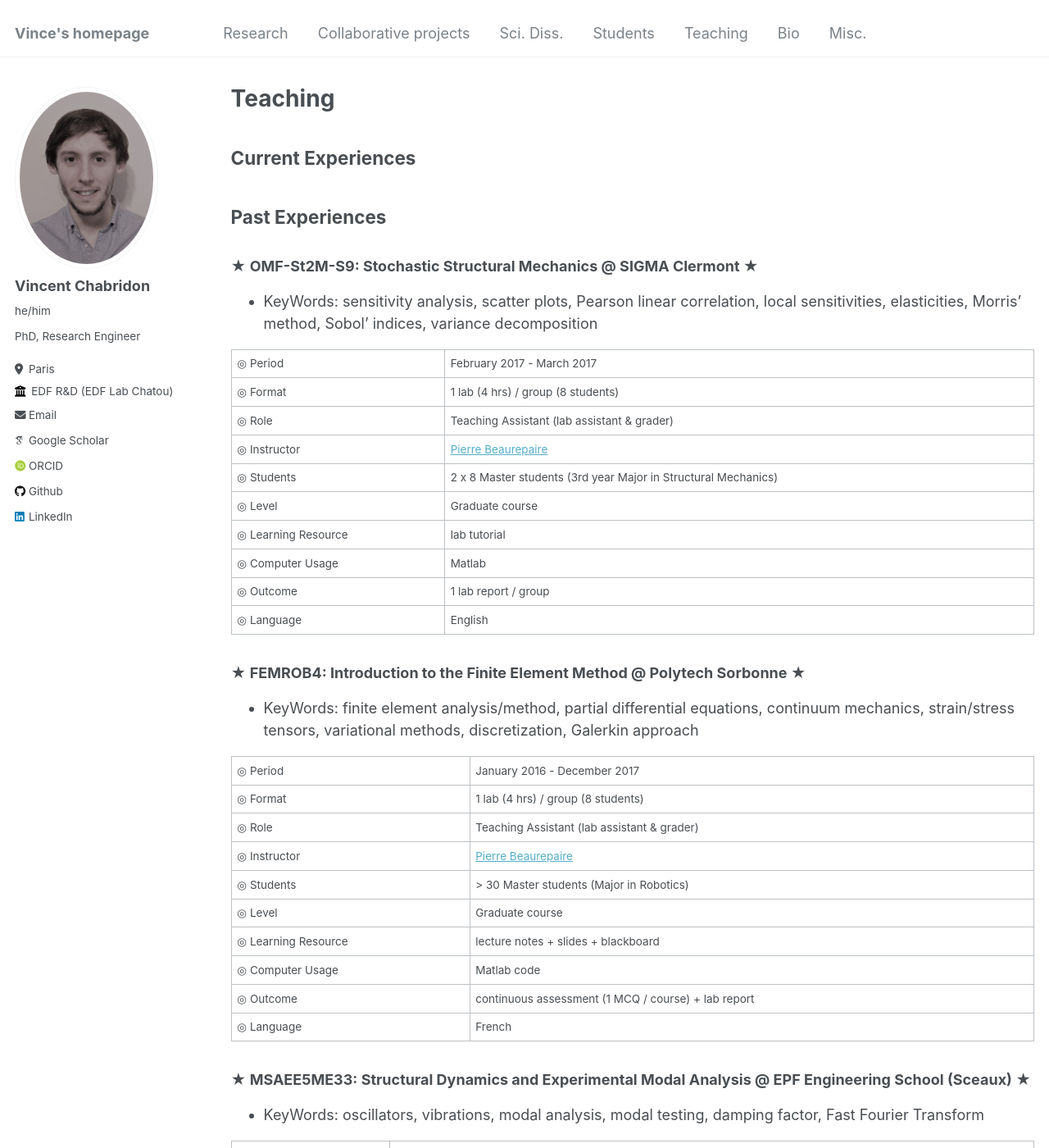
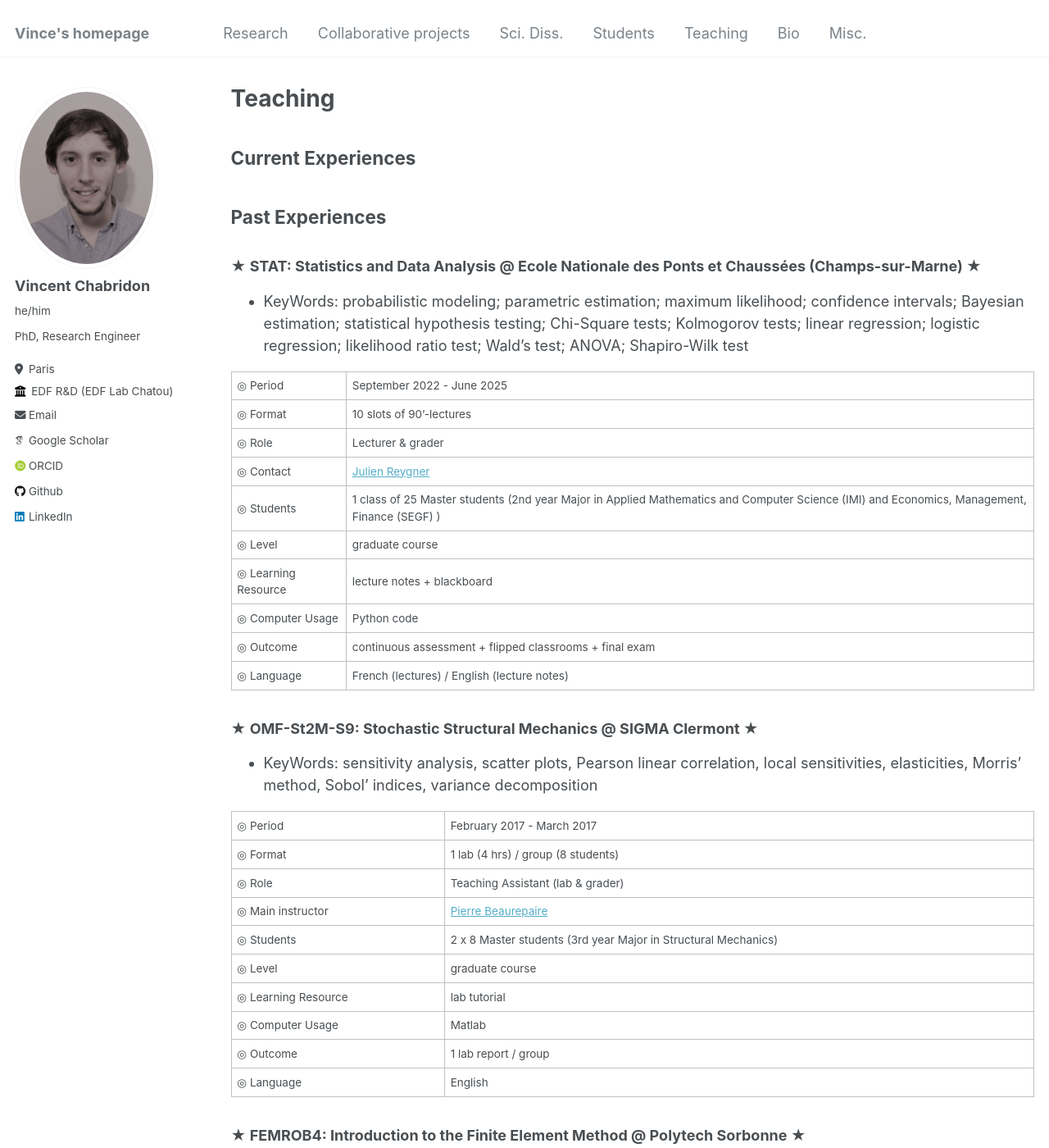
Before and after one commit to vchabri/vchabri.github.io, a Jekyll site: the page built from _pages/teaching_experiences.md, in a window 1280 px wide and 1400 px high. Shown: the whole window at 82% size. Built offline with Jekyll 4.4.1, drawn with Linux system fonts in a browser that asks for light colours; some web fonts are replaced; some of the changed text lies outside the part shown.

Commit message:
Update teaching_experiences.md

```diff
--- a/_pages/teaching_experiences.md
+++ b/_pages/teaching_experiences.md
@@ -12,15 +12,29 @@ author_profile: true
 
 ## Past Experiences
 
+### ★ STAT: Statistics and Data Analysis @ Ecole Nationale des Ponts et Chaussées (Champs-sur-Marne) ★
+* KeyWords: probabilistic modeling; parametric estimation; maximum likelihood; confidence intervals; Bayesian estimation; statistical hypothesis testing; Chi-Square tests; Kolmogorov tests; linear regression; logistic regression; likelihood ratio test; Wald's test; ANOVA; Shapiro-Wilk test
+
+| ◎ Period | September 2022 - June 2025 |
+| ◎ Format | 10 slots of 90'-lectures |
+| ◎ Role | Lecturer & grader |
+| ◎ Contact | [Julien Reygner](https://cermics.enpc.fr/~reygnerj/) |
+| ◎ Students | 1 class of 25 Master students (2nd year Major in Applied Mathematics and Computer Science (IMI) and Economics, Management, Finance (SEGF) ) |
+| ◎ Level | graduate course |
+| ◎ Learning Resource | lecture notes + blackboard |
+| ◎ Computer Usage | Python code |
+| ◎ Outcome | continuous assessment + flipped classrooms + final exam |
+| ◎ Language | French (lectures) / English (lecture notes) |
+
 ### ★ OMF-St2M-S9: Stochastic Structural Mechanics @ SIGMA Clermont ★
 * KeyWords: sensitivity analysis, scatter plots, Pearson linear correlation, local sensitivities, elasticities, Morris' method, Sobol' indices, variance decomposition
 
 | ◎ Period | February 2017 - March 2017 |
 | ◎ Format | 1 lab (4 hrs) / group (8 students) |
-| ◎ Role | Teaching Assistant (lab assistant & grader) |
-| ◎ Instructor | [Pierre Beaurepaire](http://www.institutpascal.uca.fr/index.php/fr/membres-m3g?idag=952) |
+| ◎ Role | Teaching Assistant (lab & grader) |
+| ◎ Main instructor | [Pierre Beaurepaire](http://www.institutpascal.uca.fr/index.php/fr/membres-m3g?idag=952) |
 | ◎ Students | 2 x 8 Master students (3rd year Major in Structural Mechanics) |
-| ◎ Level | Graduate course |
+| ◎ Level | graduate course |
 | ◎ Learning Resource | lab tutorial |
 | ◎ Computer Usage | Matlab |
 | ◎ Outcome | 1 lab report / group |
@@ -30,11 +44,11 @@ author_profile: true
 * KeyWords: finite element analysis/method, partial differential equations, continuum mechanics, strain/stress tensors, variational methods, discretization, Galerkin approach
 
 | ◎ Period | January 2016 - December 2017 |
-| ◎ Format | 1 lab (4 hrs) / group (8 students) |
-| ◎ Role | Teaching Assistant (lab assistant & grader) |
-| ◎ Instructor | [Pierre Beaurepaire](http://www.institutpascal.uca.fr/index.php/fr/membres-m3g?idag=952) |
+| ◎ Format | 20 hours (lectures) + 8 hours (labs) |
+| ◎ Role | Principal Instructor (lecturer, lab & grader) |
+| ◎ Contact | Jean-Luc Zarader & Marie-Aude Vitrani |
 | ◎ Students | > 30 Master students (Major in Robotics) |
-| ◎ Level | Graduate course |
+| ◎ Level | graduate course |
 | ◎ Learning Resource | lecture notes + slides + blackboard |
 | ◎ Computer Usage | Matlab code |
 | ◎ Outcome | continuous assessment (1 MCQ / course) + lab report |
@@ -45,10 +59,10 @@ author_profile: true
 
 | ◎ Period | October 2015 - September 2017 |
 | ◎ Format | 1 lab (4 hrs) / group (6 students) |
-| ◎ Role | Teaching Assistant (lab assistant & grader) |
-| ◎ Instructor | Odile Tissier |
+| ◎ Role | Principle Instructor (lab & grader) |
+| ◎ Contact | Odile Tissier |
 | ◎ Students | 6 x 6 Master students (5th year, Major in Mechanics - Specialization in Aeronautics & Space Engineering) |
-| ◎ Level | Graduate course |
+| ◎ Level | graduate course |
 | ◎ Learning Resource | slides (theoretical reminders) + blackboard
 | ◎ Experimental Devices | simply supported thin square plate & simply supported glider reduced model |
 | ◎ Computer Usage | Matlab code & MODAN software |
```
